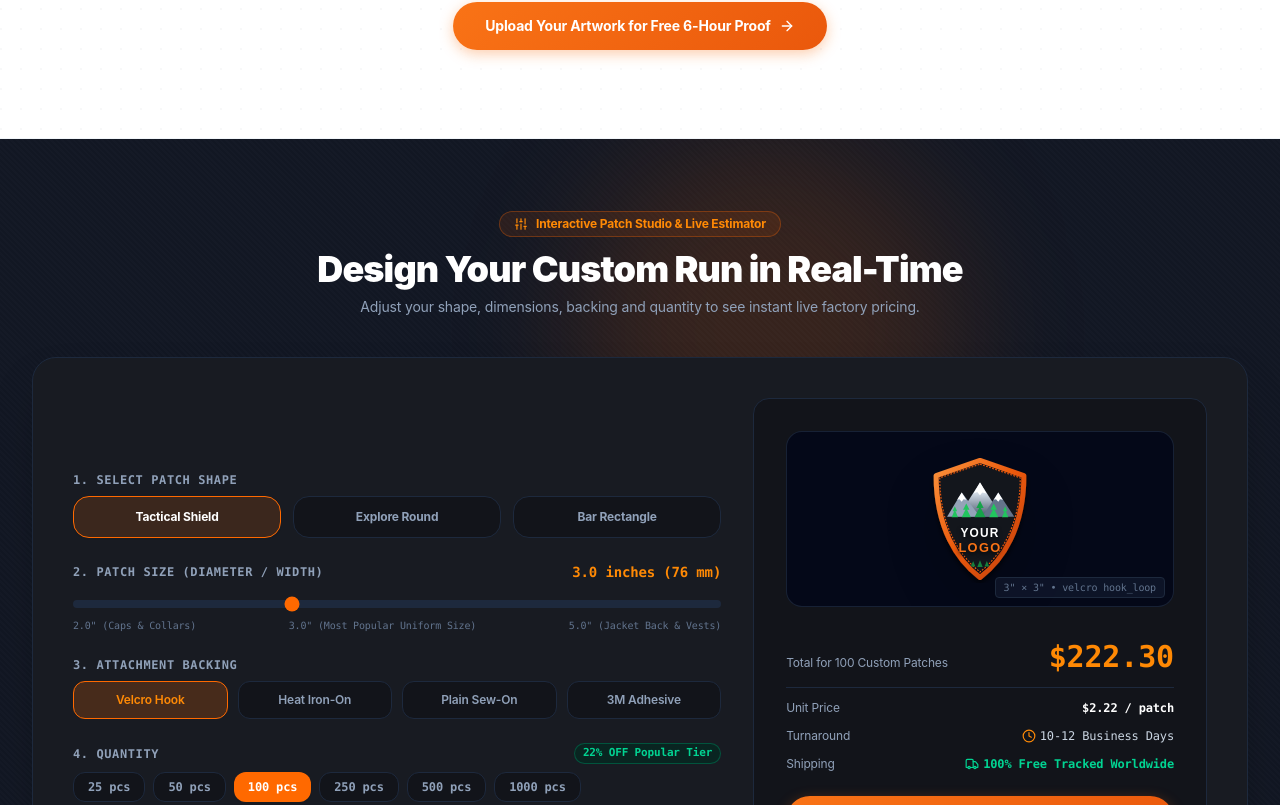
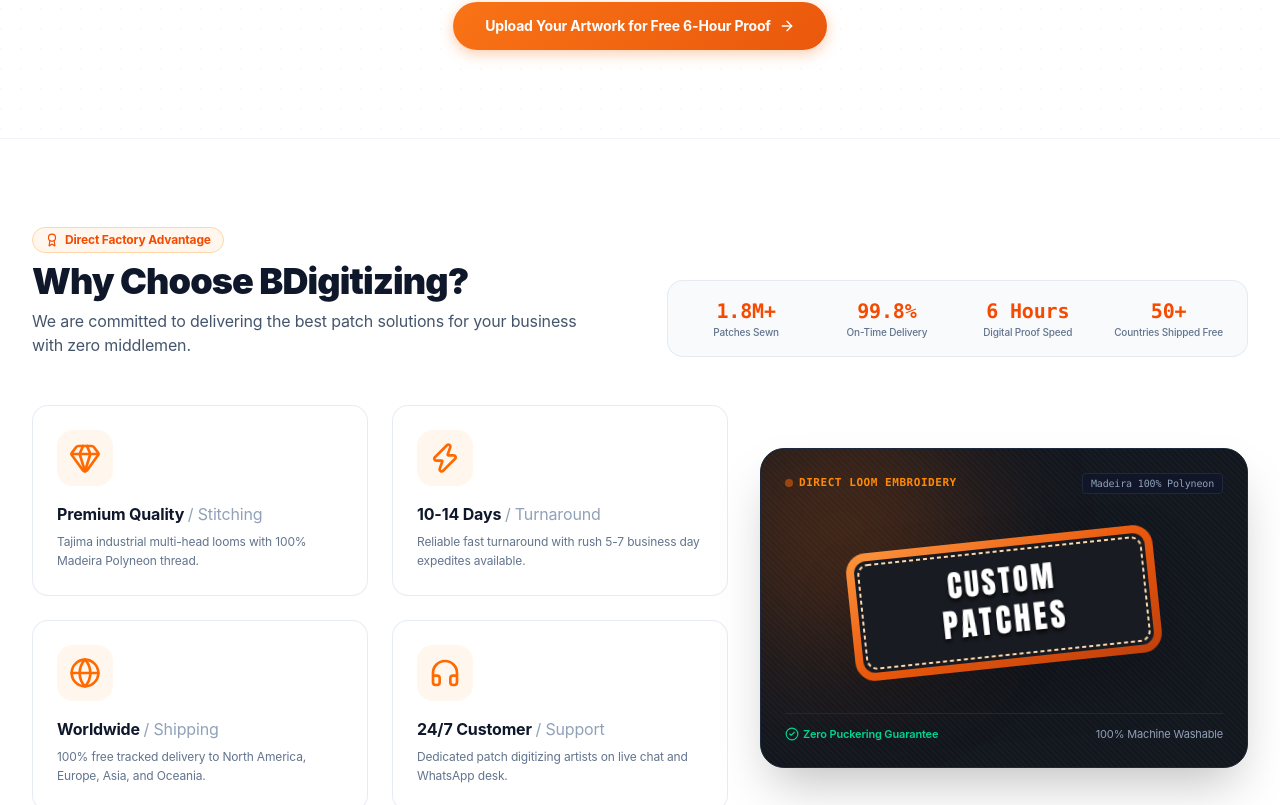
Before and after one commit to shahidbutt59191/patches-website, a Next.js app: page / in a window 1280 px wide. Shown: the part 5375-6180 px from the top of the page. Built offline with nearby package versions, Linux system fonts and the light colour scheme; no server answers; the database is empty.

Commit message:
feat: remove redundant LivePatchStudio estimator section from homepage

```diff
--- a/app/page.tsx
+++ b/app/page.tsx
@@ -6,7 +6,6 @@ import Hero from '@/components/Hero';
 import Services from '@/components/Services';
 import PricingCards from '@/components/PricingCards';
 import BeforeAfterSlider from '@/components/BeforeAfterSlider';
-import LivePatchStudio from '@/components/LivePatchStudio';
 import WhyChooseUs from '@/components/WhyChooseUs';
 import Process from '@/components/Process';
 import Portfolio from '@/components/Portfolio';
@@ -143,15 +142,6 @@ export default function HomePage() {
           badge={settings.sliderBadge}
         />
 
-        {/* 5. Interactive Live Patch Studio & Real-Time Price Estimator */}
-        <LivePatchStudio
-          onOpenQuoteWithSpecs={handleOpenQuoteWithSpecs}
-          basePrice={settings.priceEmbroidered}
-          velcroFee={settings.velcroFee}
-          ironOnFee={settings.ironOnFee}
-          peelStickFee={settings.peelStickFee}
-        />
-
         {/* 6. Why Choose BDigitizing?: 4 Feature Icons + Stats + Stitched "CUSTOM PATCHES" Banner */}
         <WhyChooseUs
           statsData={{
```
